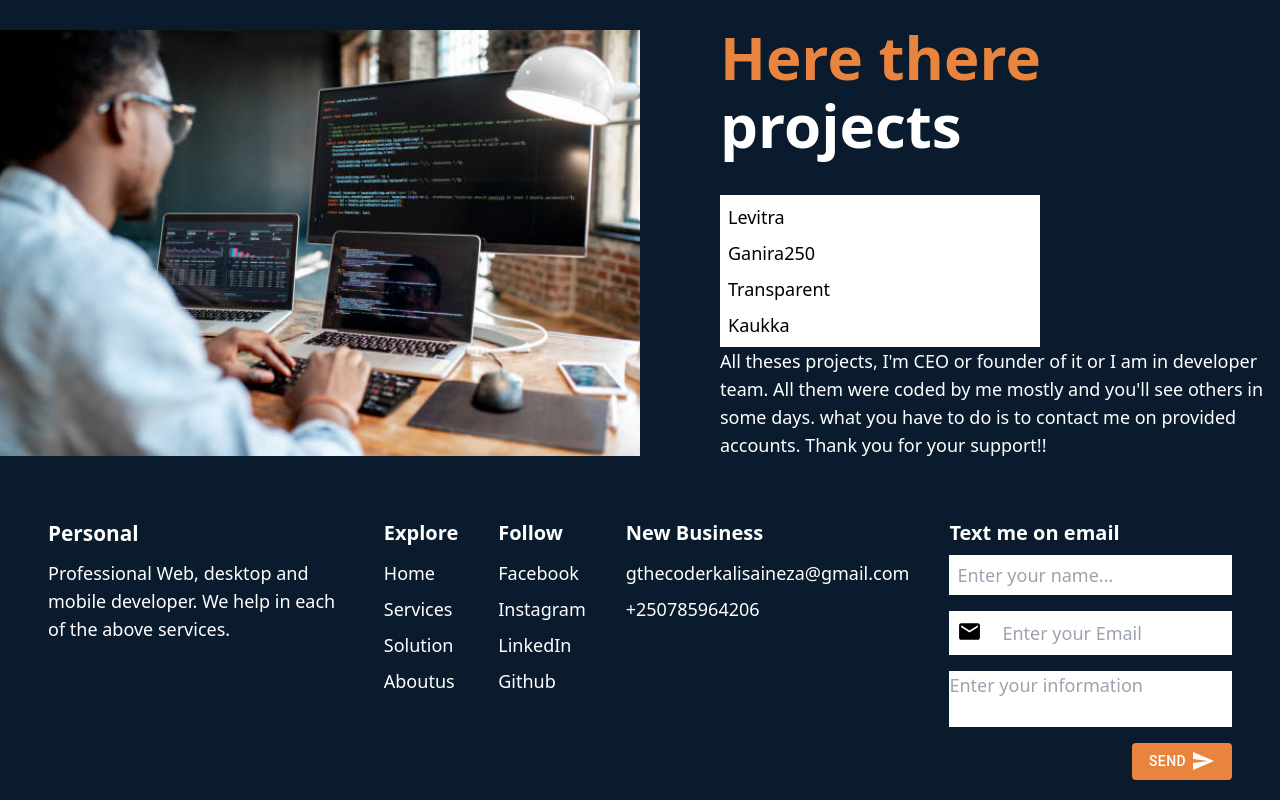
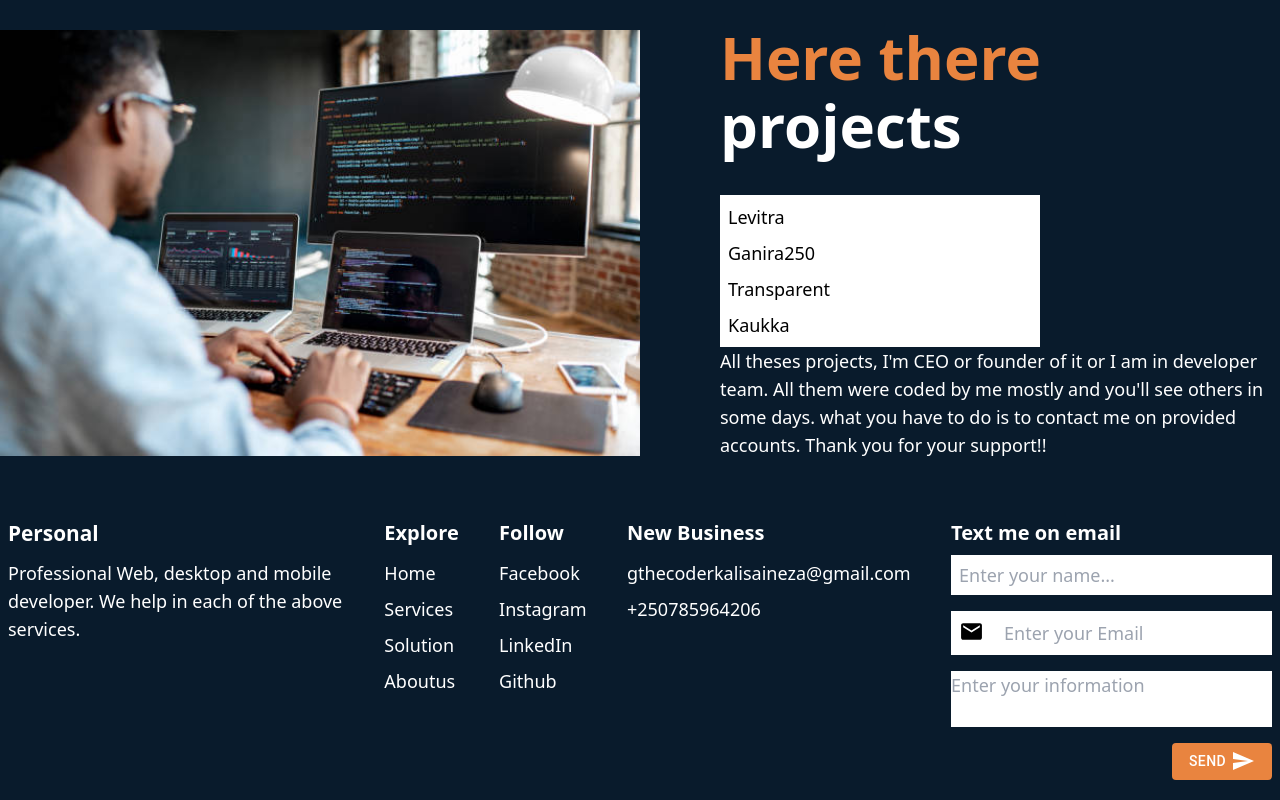
Before and after one commit to the-coder-kalisa/portofolio, a React (Vite) app: page / in a window 1280 px wide. Shown: the part 2097-2897 px from the top of the page. Built offline with nearby package versions, Linux system fonts and the light colour scheme.

Commit message:
solved a bug on footer links

```diff
--- a/src/components/Footer.tsx
+++ b/src/components/Footer.tsx
@@ -60,9 +60,7 @@ function Footer() {
   return (
     <div
       id="aboutus"
-      className={`text-white py-5 relative flex justify-between ${
-        phone !== "phone" ? "px-12" : "px-1"
-      } ${mode ? "bg-transparent" : "bg-[#091b2c]"} ${transition} ${
+      className={`text-white py-5 relative max-w-[100rem] mx-auto flex justify-between px-2 ${mode ? "bg-transparent" : "bg-[#091b2c]"} ${transition} ${
         !font ? "flex-col gap-5" : "gap-10"
       }`}
     >
@@ -97,9 +95,9 @@ function Footer() {
               <div className="flex flex-col gap-2">
                 {links.map(({ type, name, link }, index) =>
                   type ? (
-                    <Link key={index} to={`#${name.toLowerCase()}`}>
+                    <a key={index} href={`#${name.toLowerCase()}`}>
                       {name}
-                    </Link>
+                    </a>
                   ) : (
                     <a key={index} target="_blank" href={link}>
                       {name}
```
